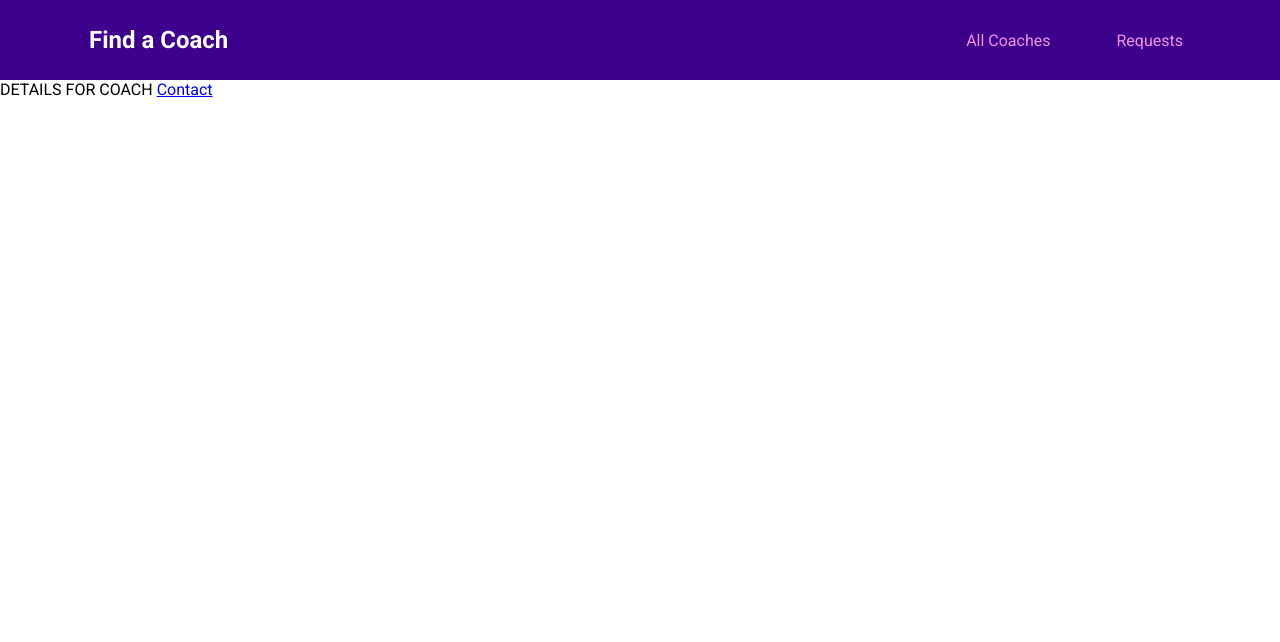
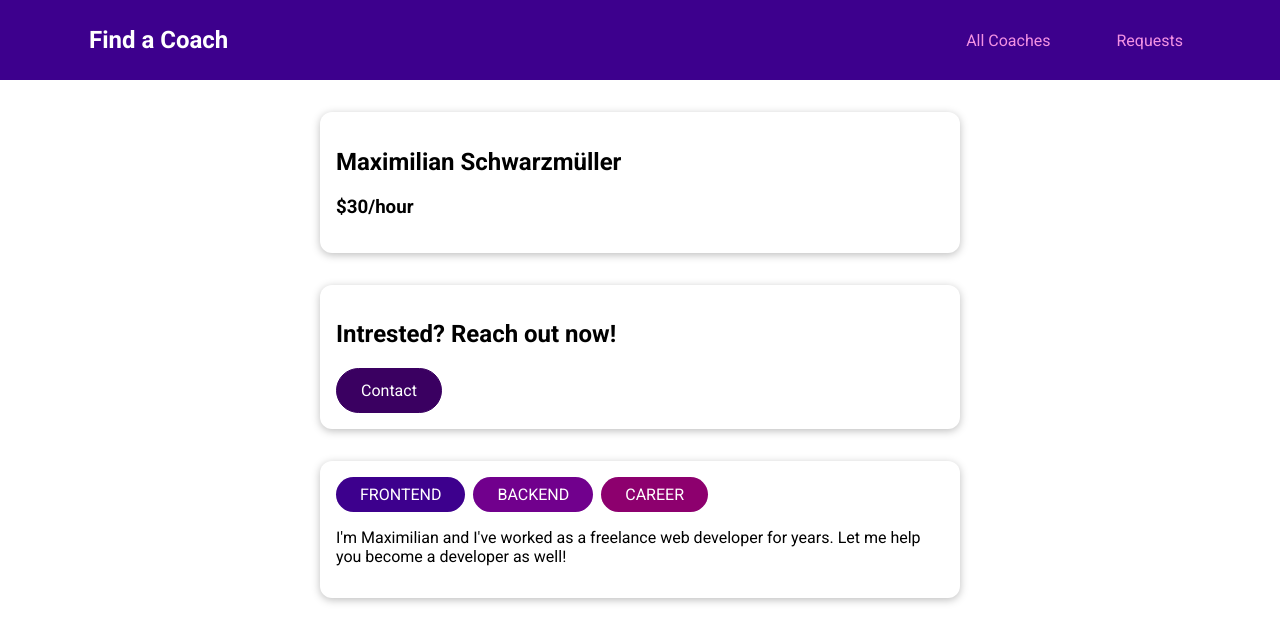
Before and after one commit to Xobaib/coach-finder-optionsAPI, a Vue app: page /coaches/c1 in a window 1280 px wide. Shown: the top 642 px of the page. Built offline with nearby package versions, Linux system fonts and the light colour scheme.

Commit message:
Building the Coach Detail Component

```diff
--- a/src/pages/coaches/CoachDetail.vue
+++ b/src/pages/coaches/CoachDetail.vue
@@ -1,5 +1,62 @@
 <template>
-  DETAILS FOR COACH
-  <RouterLink to="/coaches/c1/contact">Contact</RouterLink>
-  <RouterView></RouterView>
+  <section>
+    <BaseCard>
+      <h2>{{ fullName }}</h2>
+      <h3>${{ rate }}/hour</h3>
+    </BaseCard>
+  </section>
+  <section>
+    <BaseCard>
+      <header>
+        <h2>Intrested? Reach out now!</h2>
+        <BaseButton :link="true" :to="contactLink">Contact</BaseButton>
+      </header>
+      <RouterView />
+    </BaseCard>
+  </section>
+  <section>
+    <BaseCard>
+      <BaseBadge v-for="area in areas" :key="area" :title="area" :type="area" />
+      <p>{{ description }}</p>
+    </BaseCard>
+  </section>
 </template>
+
+<script>
+export default {
+  props: ['id'],
+
+  data() {
+    return {
+      selectedCoach: null,
+    };
+  },
+
+  beforeMount() {
+    const coaches = this.$store.getters['coaches/coaches'];
+    this.selectedCoach = coaches.find((coach) => coach.id === this.id);
+  },
+
+  computed: {
+    fullName() {
+      return this.selectedCoach.firstName + ' ' + this.selectedCoach.lastName;
+    },
+
+    rate() {
+      return this.selectedCoach.hourlyRate;
+    },
+
+    areas() {
+      return this.selectedCoach.areas;
+    },
+
+    description() {
+      return this.selectedCoach.description;
+    },
+
+    contactLink() {
+      return `${this.$route.path}/contact`;
+    },
+  },
+};
+</script>
--- a/src/router.js
+++ b/src/router.js
@@ -16,6 +16,7 @@ const router = createRouter({
     {
       path: '/coaches/:id',
       component: CoachDetail,
+      props: true,
       children: [{ path: 'contact', component: ContactCoach }], // /coaches/c1/contact
     },
     { path: '/register', component: CoachRegistration },
```
